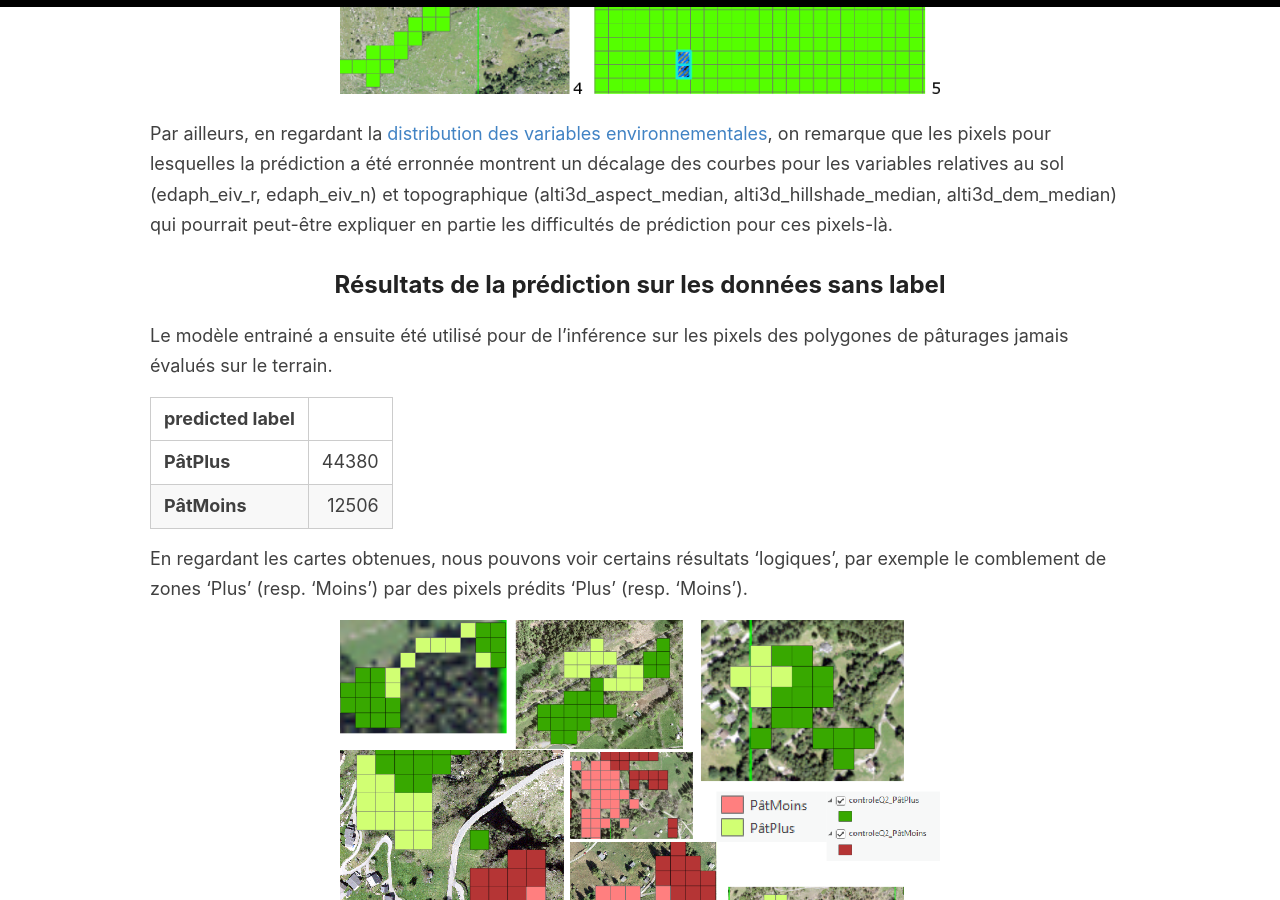
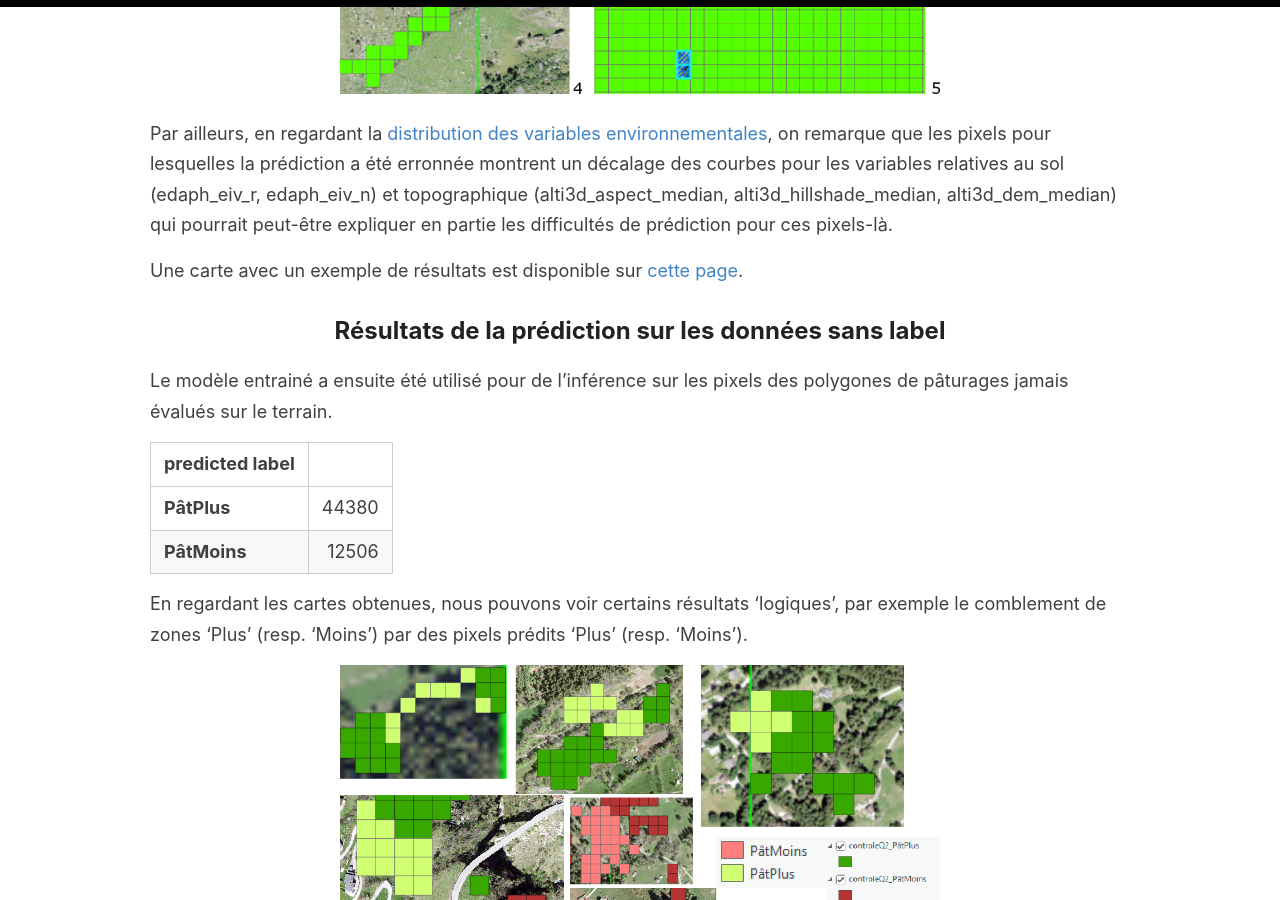
Before and after one commit to sca-opdir/sber-biodiversite-ml-prediction, a Jekyll site: the page built from _pages/results.md, in a window 1280 px wide and 900 px high, scrolled down 1779 px. Built offline with Jekyll 4.4.1, drawn with Linux system fonts in a browser that asks for light colours.

Commit message:
Update results.md

```diff
--- a/_pages/results.md
+++ b/_pages/results.md
@@ -35,6 +35,8 @@ En analysant la carte des erreurs de prédictions
 [0.7801568048377456, 0.21984319516225434] -->
 
 Par ailleurs, en regardant la <a href="{{site.baseurl}}/images/train2pred_correct-false_dist.png">distribution des variables environnementales</a>, on remarque que les pixels pour lesquelles la prédiction a été erronnée montrent un décalage des courbes pour les variables relatives au sol (edaph_eiv_r, edaph_eiv_n) et topographique (alti3d_aspect_median, alti3d_hillshade_median, alti3d_dem_median) qui pourrait peut-être expliquer en partie les difficultés de prédiction pour ces pixels-là.
+
+Une carte avec un exemple de résultats est disponible sur <a href="{{ site.baseurl }}/_pages/carte.html">cette page</a>.
 
 ## Résultats de la prédiction sur les données sans label
 
```
